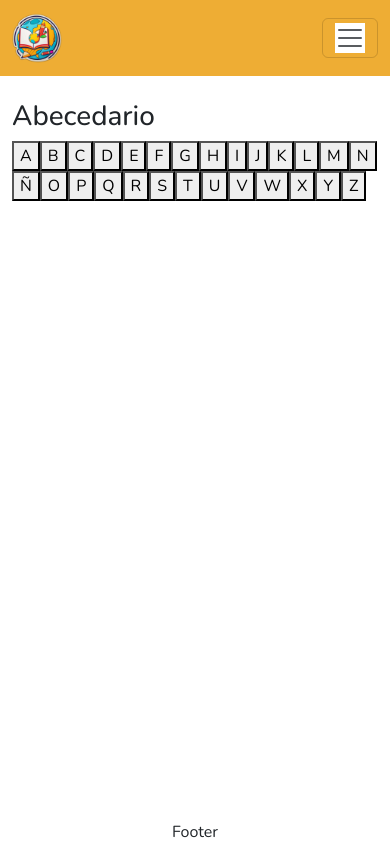
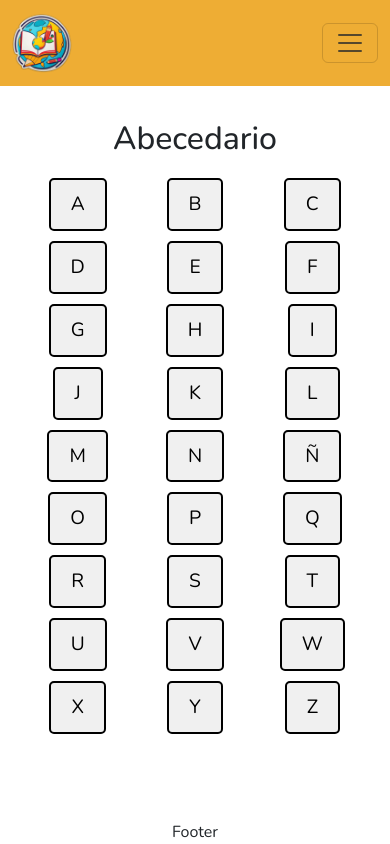
Before and after one commit to AnabelaGuillermo/aprenderDesdeCero, a React (Vite) app: page /Abecedario in a window 390 px wide. Built offline with nearby package versions, Linux system fonts and the light colour scheme.

Commit message:
Agrego estilos a los botones del abecedario

```diff
--- a/src/components/AlphabetView/Alphabet.jsx
+++ b/src/components/AlphabetView/Alphabet.jsx
@@ -16,7 +16,7 @@ export const AlphabetButton = ({ letter }) => {
     speechSynthesis.speak(utterance);
   };
 
-  return <button onClick={handleButtonClick}>{letter}</button>;
+  return <button className="buttonAlphabet" onClick={handleButtonClick}>{letter}</button>;
 };
 
 export default AlphabetButton;
--- a/src/components/Common/Header.css
+++ b/src/components/Common/Header.css
@@ -1,5 +1,5 @@
 .logoHeader {
-  height: 50px;
+  height: 60px;
 }
 
 header {
@@ -19,7 +19,3 @@ header {
   text-decoration: underline white;
   color: white !important;
 }
-
-.navbar-toggler-icon {
-  background-color: white;
-}
--- /dev/null
+++ b/src/css/AlphabetView.css
@@ -0,0 +1,53 @@
+.Alphabet {
+  text-align: center;
+  padding: 20px;
+}
+
+.abecedario {
+  font-size: 2rem;
+  margin-bottom: 20px;
+}
+
+.alphabet-buttons {
+  display: grid;
+  grid-template-columns: repeat(7, 1fr);
+  gap: 10px;
+  justify-items: center;
+  margin: 0 auto;
+}
+
+.buttonAlphabet {
+  padding: 10px 20px;
+  font-size: 1.2rem;
+  border: 2px solid #000;
+  border-radius: 5px;
+  background-color: #f0f0f0;
+  transition: background-color 0.3s ease;
+  cursor: pointer;
+}
+
+.buttonAlphabet:hover {
+  background-color: rgb(238, 173, 52);
+}
+
+@media (max-width: 768px) {
+  .alphabet-buttons {
+    grid-template-columns: repeat(5, 1fr);
+  }
+
+  button {
+    font-size: 1rem;
+    padding: 8px 16px;
+  }
+}
+
+@media (max-width: 480px) {
+  .alphabet-buttons {
+    grid-template-columns: repeat(3, 1fr);
+  }
+
+  button {
+    font-size: 0.9rem;
+    padding: 6px 12px;
+  }
+}
--- a/src/views/AlphabetView.jsx
+++ b/src/views/AlphabetView.jsx
@@ -1,5 +1,7 @@
 import React, { useState } from "react";
 import AlphabetButton from "../components/AlphabetView/Alphabet";
+
+import '../css/AlphabetView.css'
 
 const alphabet = "ABCDEFGHIJKLMNÑOPQRSTUVWXYZ".split("");
 
@@ -11,8 +13,8 @@ function Alphabet() {
   };
 
   return (
-    <section className="Alphabet">
-      <h1>Abecedario</h1>
+    <section className="container Alphabet">
+      <h1 className="abecedario">Abecedario</h1>
       <article className="alphabet-buttons">
         {alphabet.map((letter) => (
           <AlphabetButton
```
